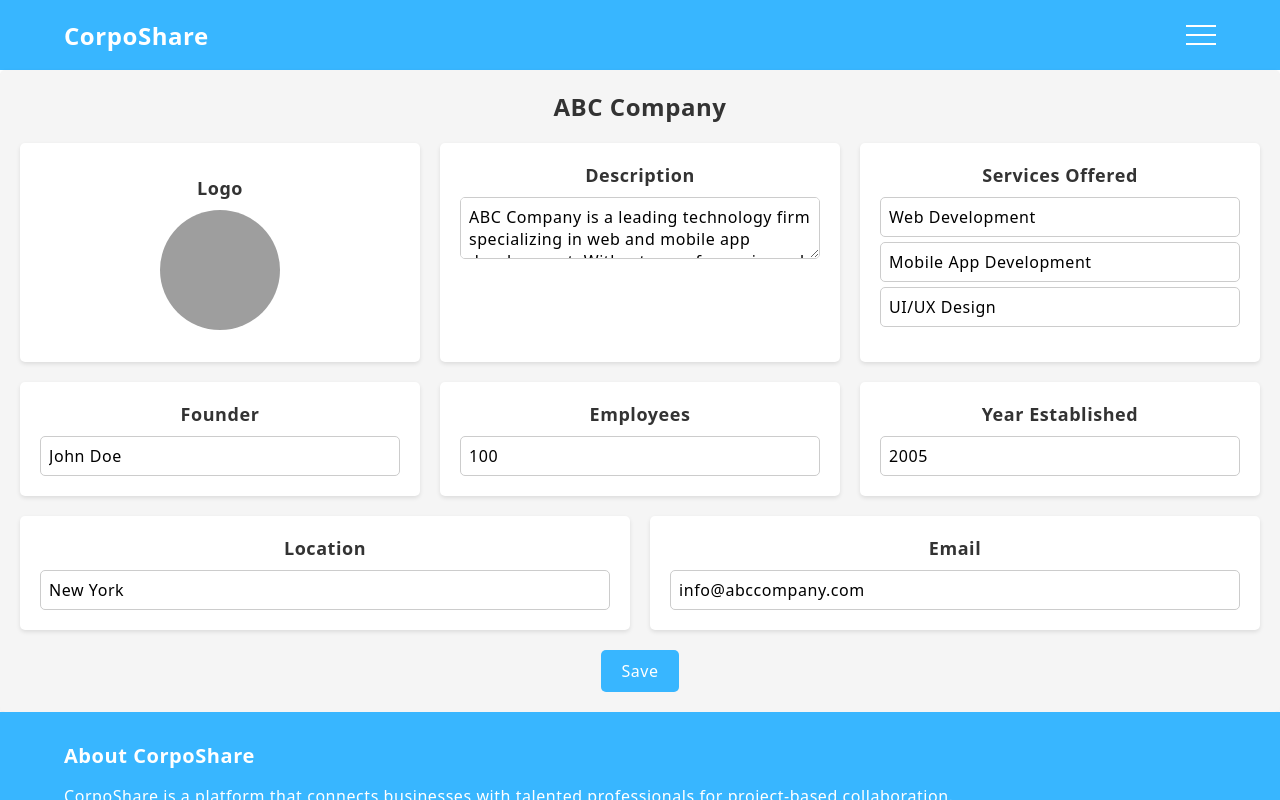
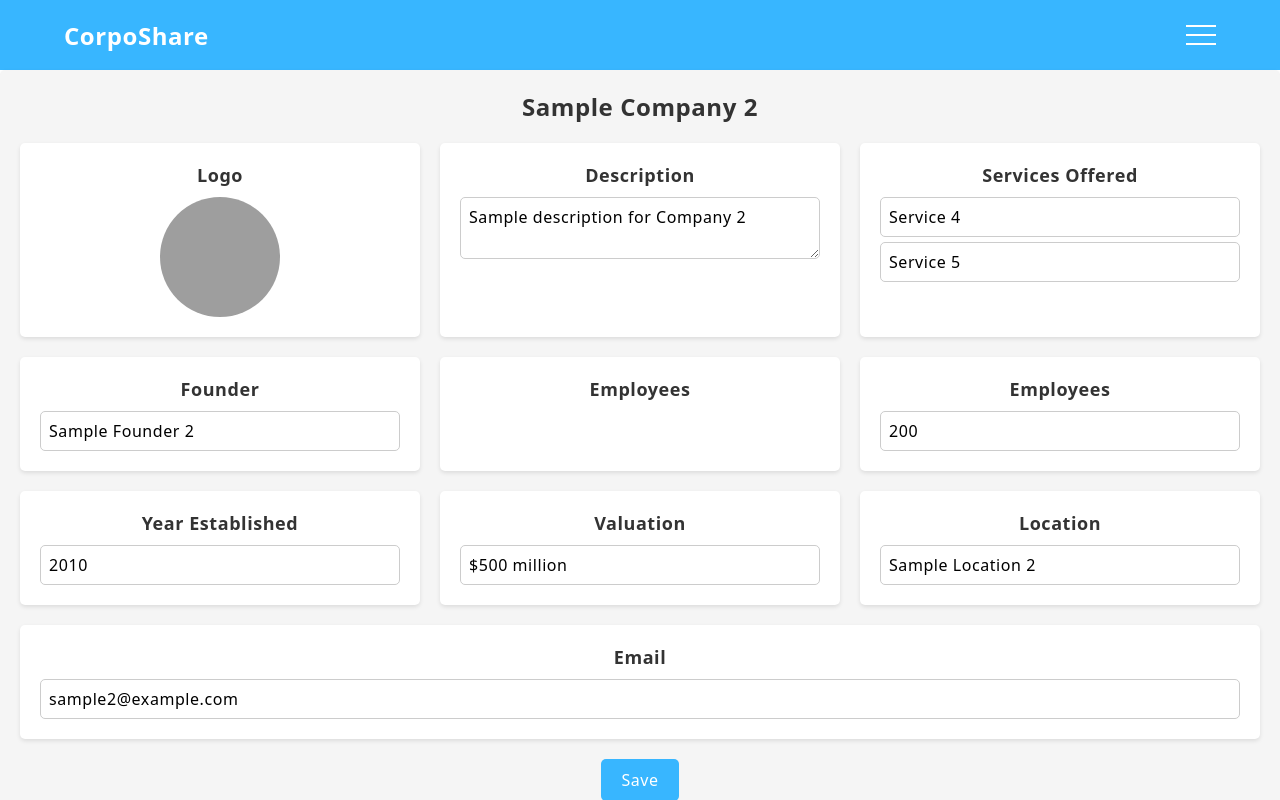
Before and after one commit to MisraSwarup45/corposhare-old, a React (Create React App) app: page /company-profile in a window 1280 px wide. Both pictures are taken after a click on the button "Edit". Shown: the top 800 px of the page. Built offline with nearby package versions, Linux system fonts and the light colour scheme; grey boxes are pictures that could not be loaded.

Commit message:
company profile update

```diff
--- a/src/companyform/CompanyList.jsx
+++ b/src/companyform/CompanyList.jsx
@@ -30,8 +30,7 @@ const CompanyList = () => {
         {
             id: 1,
             logo: 'https://loremflickr.com/320/320/company',
-            company_name: 'Sample Company 1',
-            description: 'Sample description for Company 1',
+            name: 'Sample Company 1',
             email: 'sample1@example.com',
             location: 'Sample Location 1',
             founder: 'Sample Founder 1',
@@ -44,8 +43,7 @@ const CompanyList = () => {
         {
             id: 2,
             logo: 'https://loremflickr.com/320/320/company',
-            company_name: 'Sample Company 2',
-            description: 'Sample description for Company 2',
+            name: 'Sample Company 2',
             email: 'sample2@example.com',
             location: 'Sample Location 2',
             founder: 'Sample Founder 2',
@@ -71,7 +69,7 @@ const CompanyList = () => {
                                     <div className="company-card__logo">
                                         <img src={company.logo} alt="Company Logo" />
                                     </div>
-                                    <h2>{company.company_name}</h2>
+                                    <h2>{company.name}</h2>
                                 </div>
                                 <p>{company.description}</p>
                                 <div className="company-card__info">
--- a/src/companyform/CompanyProfile.jsx
+++ b/src/companyform/CompanyProfile.jsx
@@ -5,15 +5,16 @@ import Footer from './Footer';
 
 const CompanyProfile = () => {
   const companyInfoData = {
-    compname: 'ABC Company',
-    logo: 'https://loremflickr.com/220/230/logo.png',
-    email: 'info@abccompany.com',
-    location: 'New York',
-    founder: 'John Doe',
-    employees: '100',
-    year: '2005',
-    services: ['Web Development', 'Mobile App Development', 'UI/UX Design'],
-    desc: 'ABC Company is a leading technology firm specializing in web and mobile app development. With a team of experienced professionals, we deliver innovative solutions to our clients worldwide.',
+    name: 'Sample Company 2',
+    logo: 'https://loremflickr.com/320/320/company',
+    email: 'sample2@example.com',
+    location: 'Sample Location 2',
+    founder: 'Sample Founder 2',
+    employees: '200',
+    year: '2010',
+    valuation: '$500 million',
+    services: ['Service 4', 'Service 5'],
+    desc: 'Sample description for Company 2',
   };
 
   const [companyInfo, setCompanyInfo] = useState(companyInfoData);
@@ -27,7 +28,6 @@ const CompanyProfile = () => {
     setIsEditing(false);
     try {
       const response = await fetch('YOUR_API_ENDPOINT', {
-        //http://3.145.60.152/api/v1/company/1
         method: 'PUT',
         headers: {
           'Content-Type': 'application/json',
@@ -36,14 +36,11 @@ const CompanyProfile = () => {
       });
 
       if (response.ok) {
-        // Handle successful response
         console.log('Company information updated successfully.');
       } else {
-        // Handle error response
         console.error('Failed to update company information.');
       }
     } catch (error) {
-      // Handle network error
       console.error('An error occurred while updating company information.', error);
     }
   };
@@ -60,7 +57,7 @@ const CompanyProfile = () => {
     <>
       <Navbar />
       <div className="company-profile">
-        <h2>{companyInfo.compname}</h2>
+        <h2>{companyInfo.name}</h2>
         <div className="company-details">
           <div className="detail logo">
             <h3>Logo</h3>
@@ -119,6 +116,9 @@ const CompanyProfile = () => {
           </div>
           <div className="detail">
             <h3>Employees</h3>
+          </div>
+          <div className="detail">
+            <h3>Employees</h3>
             {isEditing ? (
               <input
                 className="edit-field"
@@ -141,6 +141,19 @@ const CompanyProfile = () => {
               />
             ) : (
               <p>{companyInfo.year}</p>
+            )}
+          </div>
+          <div className="detail">
+            <h3>Valuation</h3>
+            {isEditing ? (
+              <input
+                className="edit-field"
+                name="valuation"
+                value={companyInfo.valuation}
+                onChange={handleChange}
+              />
+            ) : (
+              <p>{companyInfo.valuation}</p>
             )}
           </div>
           <div className="detail">
```
